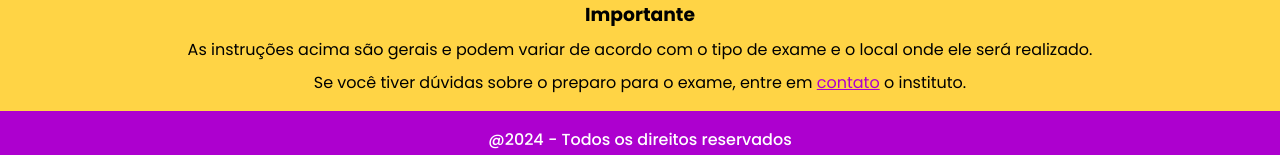
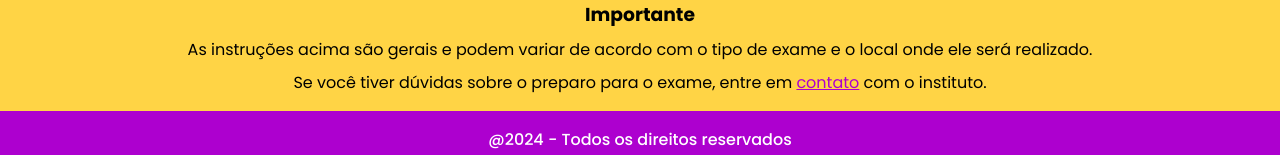
Before and after one commit to Rafafaaa-FIAP/CHL1-infocr, a React (Vite) app: page /Exames in a window 1280 px wide. Shown: the part 760-915 px from the top of the page. Built offline with nearby package versions, Linux system fonts and the light colour scheme.

Commit message:
fix: text

```diff
--- a/src/routes/Exames/index.jsx
+++ b/src/routes/Exames/index.jsx
@@ -35,7 +35,7 @@ function Exames() {
       <div id="important-infos">
         <h3>Importante</h3>
         <p>As instruções acima são gerais e podem variar de acordo com o tipo de exame e o local onde ele será realizado.</p>
-        <p>Se você tiver dúvidas sobre o preparo para o exame, entre em <HashLink to="/Instituto/#contact">contato</HashLink> o instituto.</p>
+        <p>Se você tiver dúvidas sobre o preparo para o exame, entre em <HashLink to="/Instituto/#contact">contato</HashLink> com o instituto.</p>
       </div>
     </div>
   )
```
